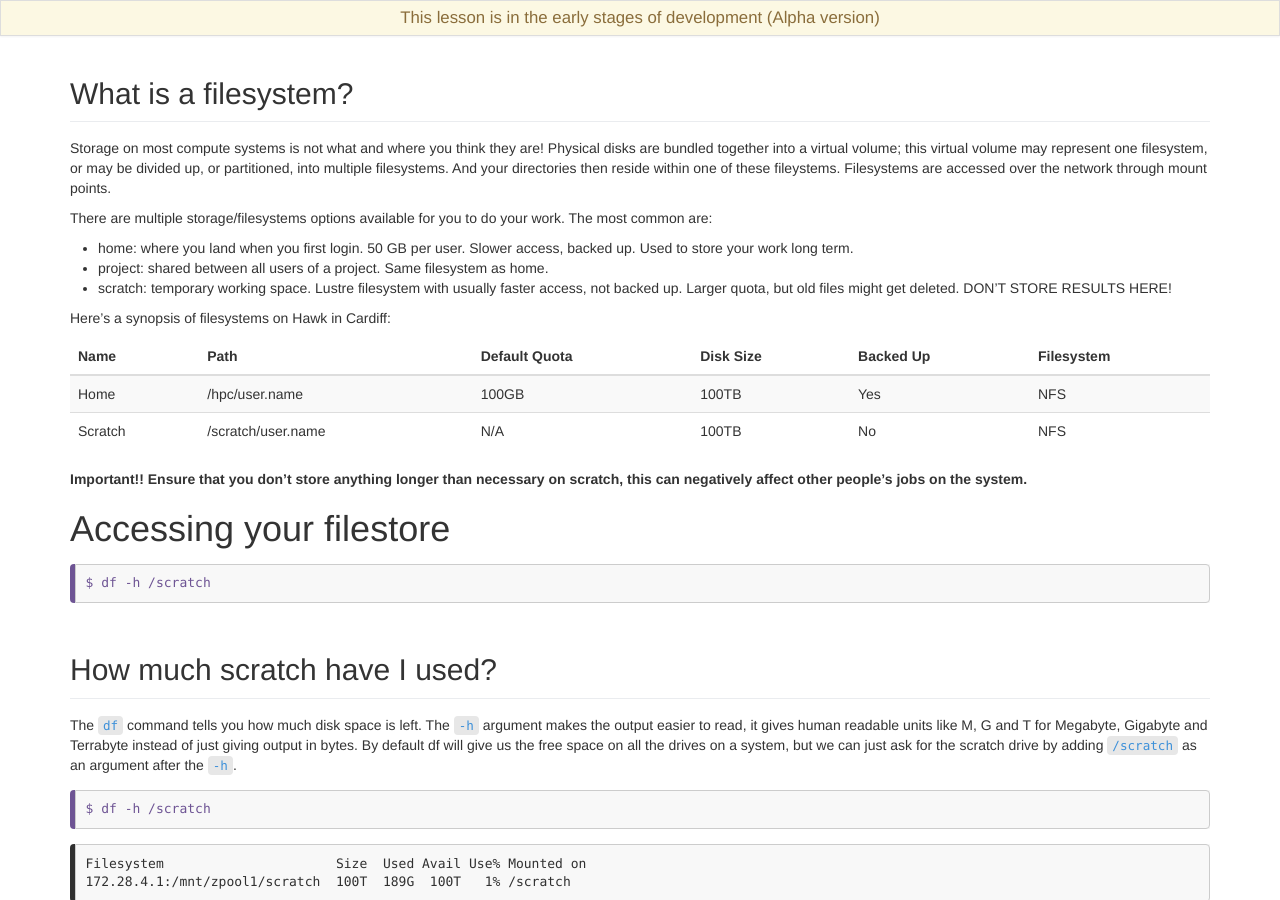
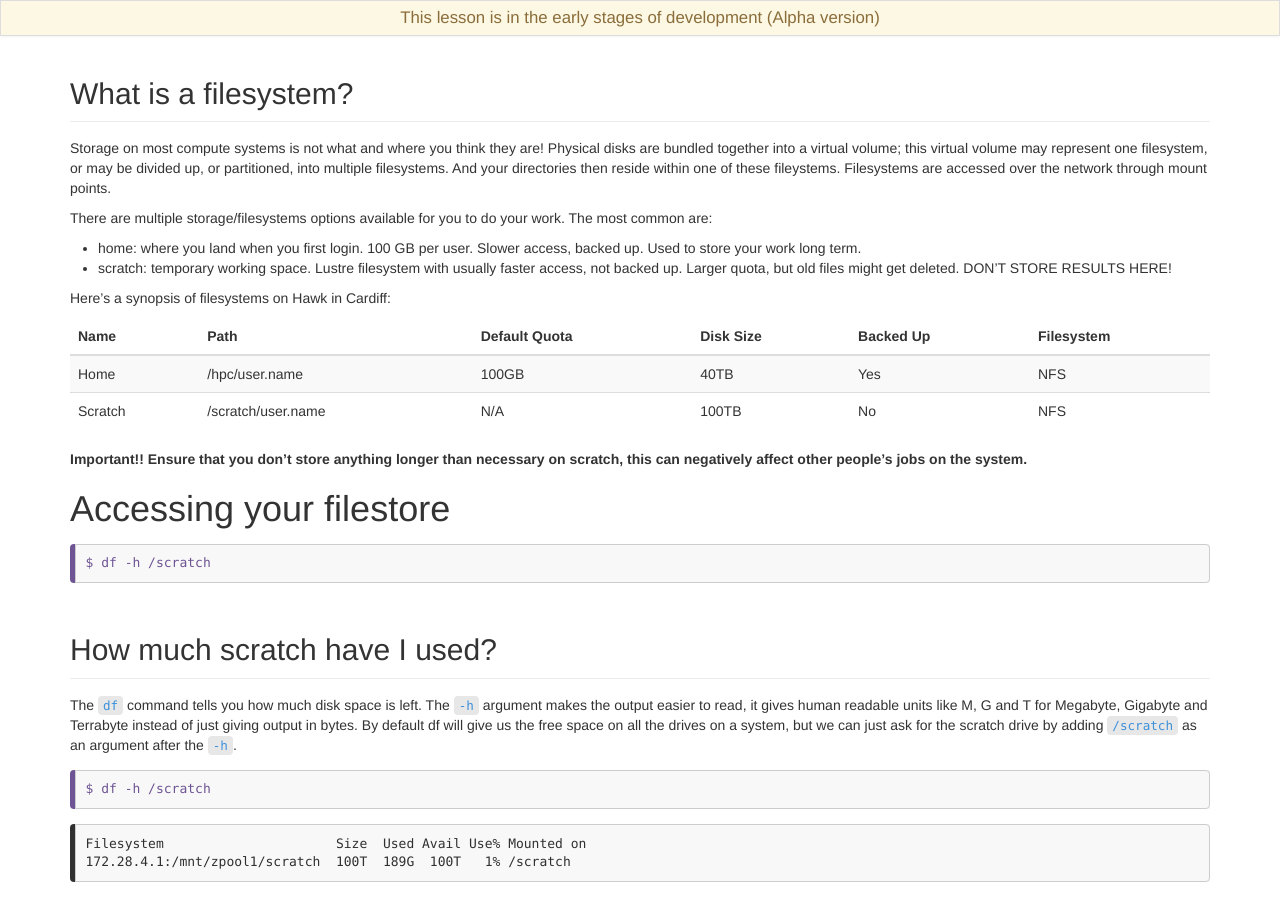
Before and after one commit to corcor27/hpc-intro-aber, a Jekyll site: the page built from _episodes/14-filesystems.md, in a window 1280 px wide and 900 px high, scrolled down 483 px. Built offline with Jekyll 4.4.1, drawn with Linux system fonts in a browser that asks for light colours.

Commit message:
updating files

```diff
--- a/_episodes/14-filesystems.md
+++ b/_episodes/14-filesystems.md
@@ -24,8 +24,7 @@ Storage on most compute systems is not what and where you think they are! Physic
 
 There are multiple storage/filesystems options available for you to do your work. The most common are:
 
-* home: where you land when you first login. 50 GB per user. Slower access, backed up. Used to store your work long term.
-* project: shared between all users of a project. Same filesystem as home.
+* home: where you land when you first login. 100 GB per user. Slower access, backed up. Used to store your work long term.
 * scratch: temporary working space. Lustre filesystem with usually faster access, not backed up. Larger quota, but old files might get deleted. DON'T STORE RESULTS HERE!
 
 
@@ -33,11 +32,10 @@ Here's a synopsis of filesystems on Hawk in Cardiff:
 
 |Name|Path|Default Quota|Disk Size|Backed Up|Filesystem
 |-----------------|---|----|-----|---|-----|------|
-|Home|/hpc/user.name|100GB|100TB|Yes|NFS|
+|Home|/hpc/user.name|100GB|40TB |Yes|NFS|
 |Scratch|/scratch/user.name|N/A|100TB|No|NFS|
 
 **Important!! Ensure that you don't store anything longer than necessary on scratch, this can negatively affect other people’s jobs on the system.**
-
 
 
 # Accessing your filestore
```
